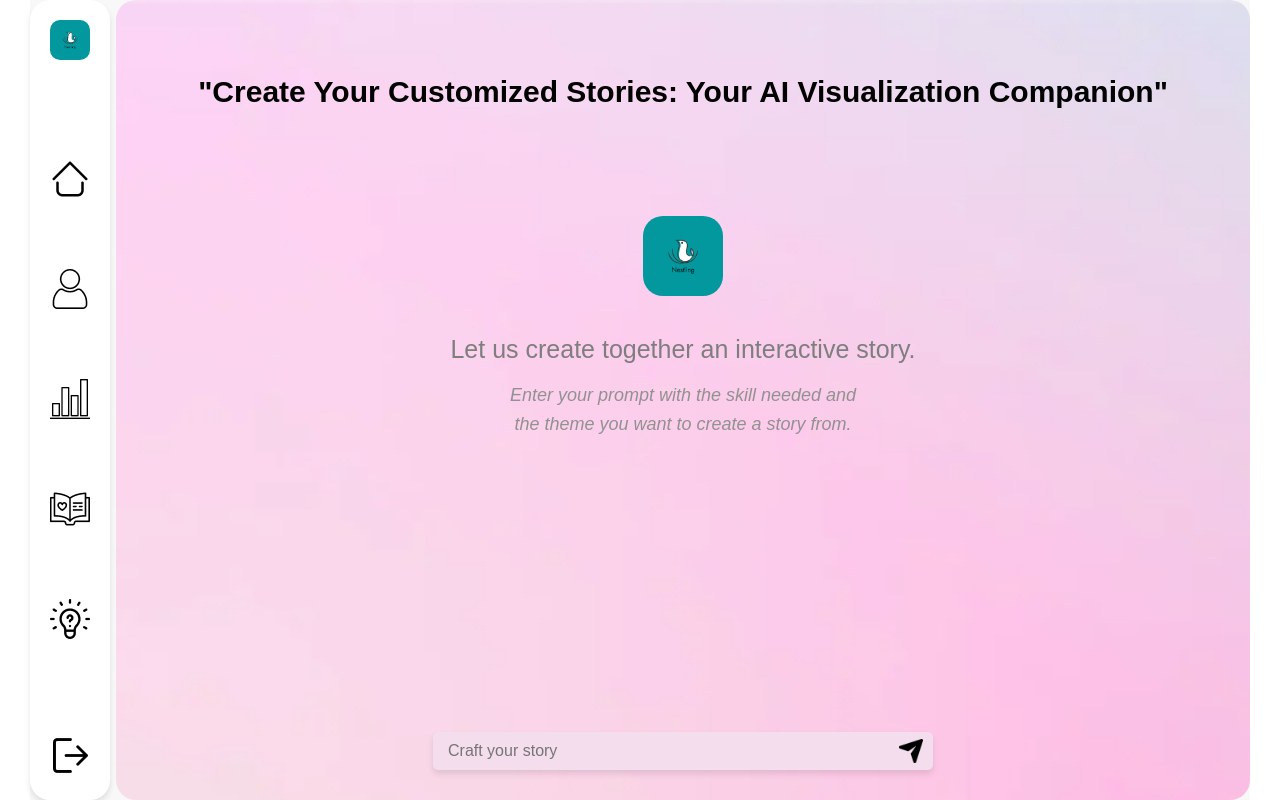
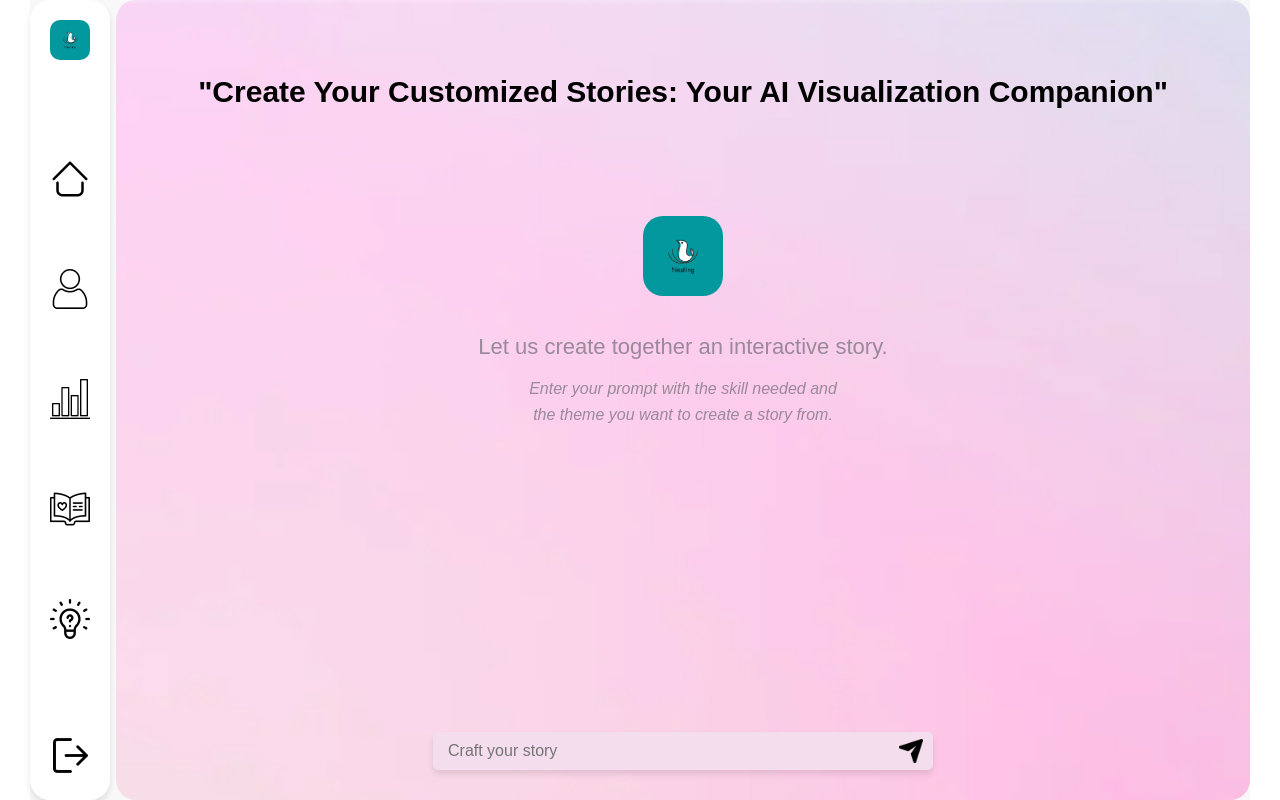
Before and after one commit to Yasmina-Maddah/nestling-frontend, a React (Create React App) app: page /AIPage in a window 1280 px wide. Built offline with nearby package versions, Linux system fonts and the light colour scheme.

Commit message:
Edited the style of the AI Story Page

```diff
--- a/src/pages/AIStoryVisualizedPage/AIStoryVisualizedPage.css
+++ b/src/pages/AIStoryVisualizedPage/AIStoryVisualizedPage.css
@@ -54,15 +54,15 @@
   }
 
   .subtitle1 {
-    font-size: 25px;
+    font-size: 22px;
     padding-bottom: 12px;
-    color: #7e7e7e;
+    color: hsl(300, 8%, 57%);
   }
 
   .subtitle2 {
-    font-size: 18px;
+    font-size: 16px;
     font-style: italic;
-    color: #929191;
+    color: hsl(300, 8%, 57%);
   }
 
   .input-container {
```
